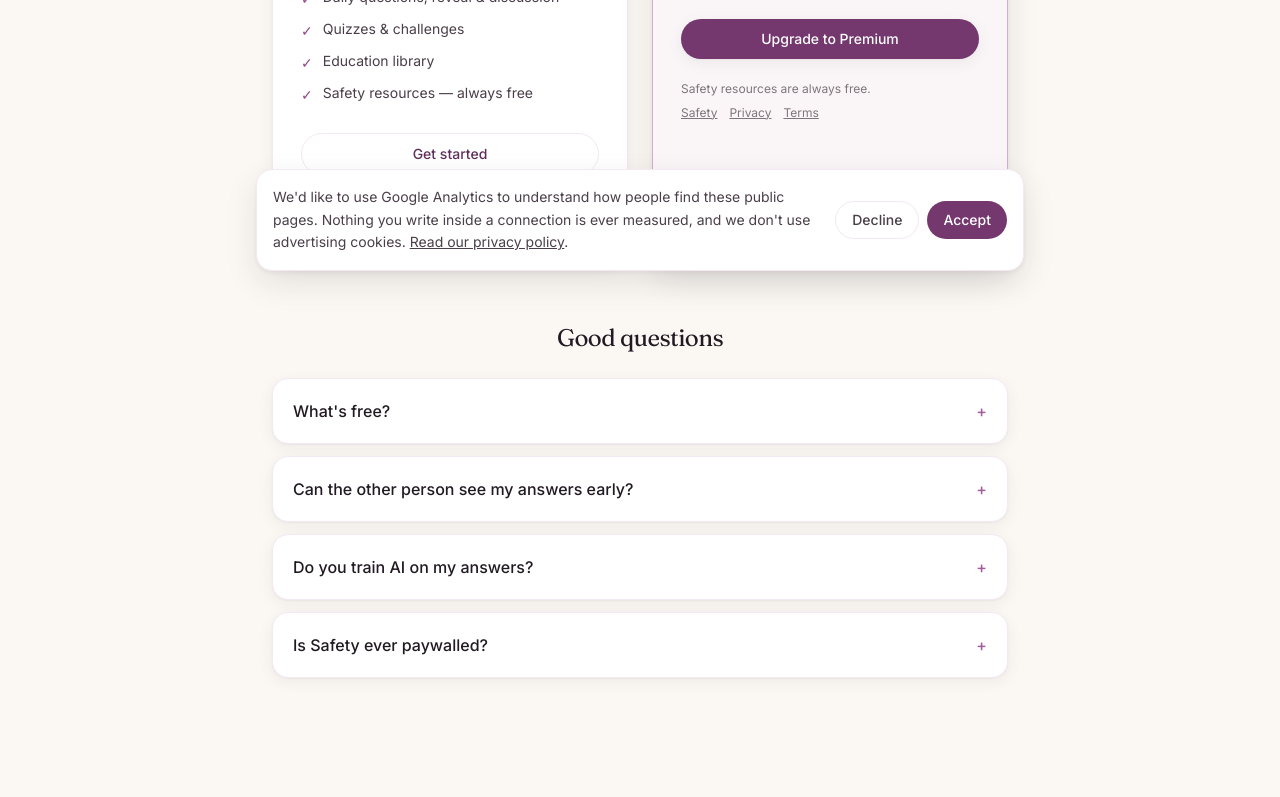
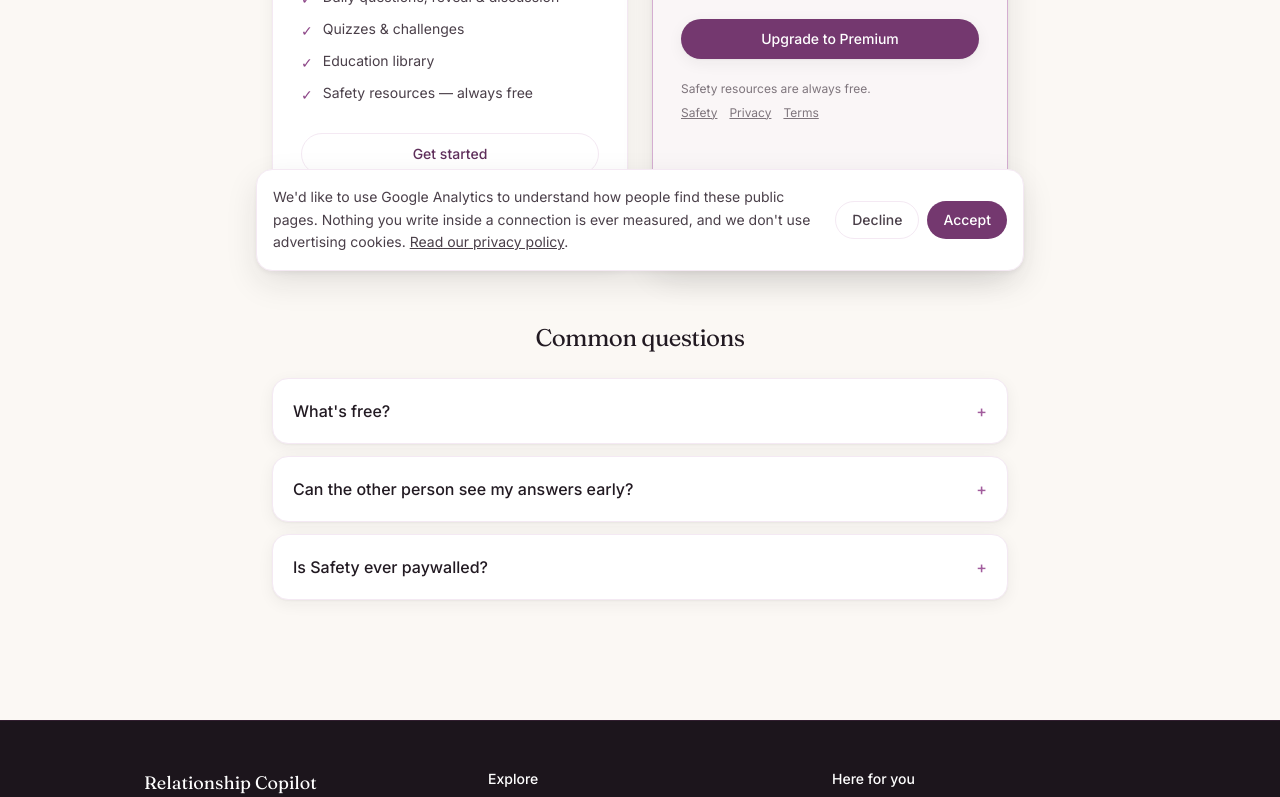
Before and after one commit to patricknovak/relationship-copilot, a Next.js app in the folder web/: page /pricing in a window 1280 px wide. Shown: the part 513-1310 px from the top of the page. Built offline with nearby package versions, Linux system fonts and the light colour scheme; no server answers.

Commit message:
Brand QA: hold train-AI FAQ until P11; Common questions; onboarding wording
Remove the pricing AI-training FAQ pending xAI DPA confirmation, retitle the
pricing FAQ heading, and say "onboarding questions" on the homepage FAQ.

Co-authored-by: patricknovak <patricknovak@users.noreply.github.com>

```diff
--- a/web/app/page.tsx
+++ b/web/app/page.tsx
@@ -43,7 +43,7 @@ const FAQS: { q: string; a: ReactNode }[] = [
   },
   {
     q: "Is it really free?",
-    a: "The core experience — every relationship type, the 20 questions, daily prompts, reveals, discussions, and the library — is free. Premium ($18/mo) adds the AI Blueprint and weekly digests. Safety resources are never behind the paywall.",
+    a: "The core experience — every relationship type, the onboarding questions, daily prompts, reveals, discussions, and the library — is free. Premium ($18/mo) adds the AI Blueprint and weekly digests. Safety resources are never behind the paywall.",
   },
   {
     q: "Is it only for couples?",
--- a/web/app/pricing/page.tsx
+++ b/web/app/pricing/page.tsx
@@ -29,8 +29,7 @@ const PREMIUM = [
   "Weekly AI digests",
 ];
 
-// Verifiable claims only. AI FAQ ships because Privacy + homepage FAQ already
-// commit to redacted inputs and no training on intimate answers.
+// Verifiable claims only. The "train AI" item is held until P11 confirms an xAI no-training agreement.
 const FAQS: { q: string; a: string }[] = [
   {
     q: "What's free?",
@@ -39,10 +38,6 @@ const FAQS: { q: string; a: string }[] = [
   {
     q: "Can the other person see my answers early?",
     a: "No. The rule that hides an answer until you've both shared lives in the database itself, not just the app.",
-  },
-  {
-    q: "Do you train AI on my answers?",
-    a: "No. Optional AI features use redacted inputs, and we don't train models on your intimate answers.",
   },
   {
     q: "Is Safety ever paywalled?",
@@ -106,7 +101,7 @@ export default async function PricingPage({
 
       <section className="mt-14">
         <h2 className="text-center font-display text-2xl text-ink">
-          Good questions
+          Common questions
         </h2>
         <div className="mt-6 space-y-3">
           {FAQS.map((f) => (
```
